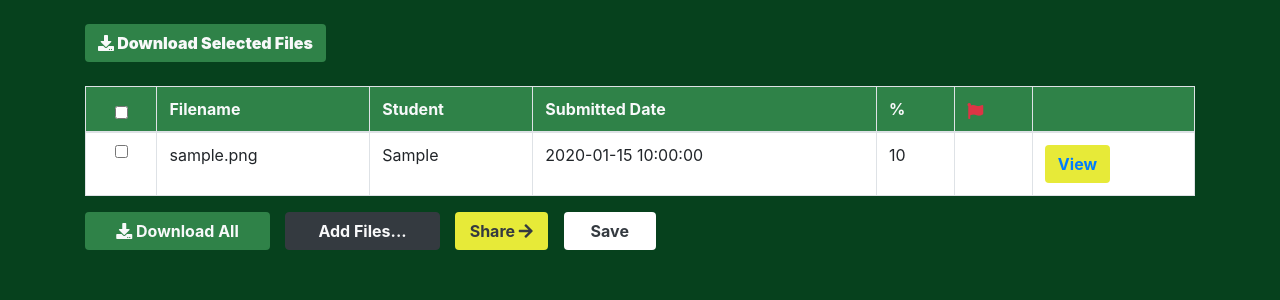
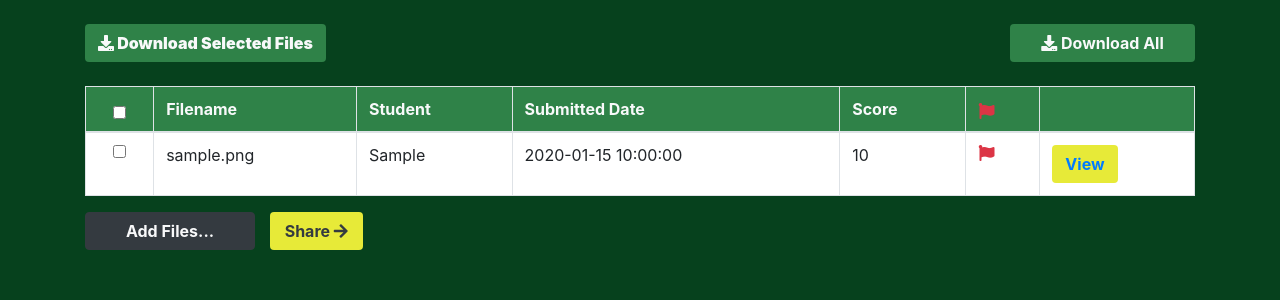
Before and after one commit to Dhruv-Panicker/ExcelGuard, a Flask app: page /scan_results?scan_id=1 in a window 1280 px wide. Shown: the part 56-356 px from the top of the page. Run offline with Flask 3, Linux system fonts and the light colour scheme; a user stored in the database is signed in; tables that the repository leaves empty hold one stand-in row (values such as "Sample post"); some libraries are stand-ins or nearby versions.

Commit message:
feat: button placement adjustments, including logic to display different coloured flags based on excel file score

```diff
--- a/templates/scan_results.html
+++ b/templates/scan_results.html
@@ -16,6 +16,7 @@
   {% block content %}
   <div class="container">
     <button class="btn bg-green text-light" href="path_to_selected_files" download="proposed_file_names"><strong><strong><span class="fas fa-download"></span> Download Selected Files</strong></button>
+    <button class="col-2 btn bg-green text-light float-right" href="path_to_all_files" download="proposed_file_names"><strong><span class="fas fa-download"></span> Download All</strong></button>
     <br><br>
     <div class="form-inline">
       <table id="data" class="table table-bordered bg-white">
@@ -31,7 +32,7 @@
             <th>Filename</th>
             <th>Student</th>
             <th>Submitted Date</th>
-            <th>%</th>
+            <th>Score</th>
             <th><span class="fas fa-flag text-danger"></span></th>
             <th></th>
           </tr>
@@ -50,8 +51,10 @@
             <td>{{file.creator}}</td>
             <td>{{file.submitted_date}}</td>
             <td>{{file.plagiarism_percentage}}</td>
-            {% if file.plagiarism_percentage > 70 %}
+            {% if file.plagiarism_percentage > 9 %}
               <td><span class="fas fa-flag text-danger"></td>
+            {% elif file.plagiarism_percentage > 4 %}
+              <td><span class="fas fa-flag text-warning"></td>
             {% else %}
               <td></td>
             {% endif %}
@@ -64,15 +67,14 @@
       </table>
     </div>
     <div class="form-inline">
-      <button class="col-2 btn bg-green text-light" href="path_to_all_files" download="proposed_file_names"><strong><span class="fas fa-download"></span> Download All</strong></button>
-      <div class="col-2">
+      <div class="col-2 pl-0">
         <label for="addFiles" class="btn btn-dark text-light"><strong>Add Files...</strong></label>
         <!-- add d-none to class when jQuery implemented-->
         <input type="file" id="addFiles" class="d-none">
       </div>
       <button class="col-1 btn bg-yellow text-dark mr-3"><strong>Share  <span class="fas fa-arrow-right"></span></strong></button>
-      <button class="col-1 btn bg-white text-dark"><strong>Save</strong></button>
-  </div>
+    </div>
+    <br><br>
   </div>
   {% endblock %}
 </html>
```
